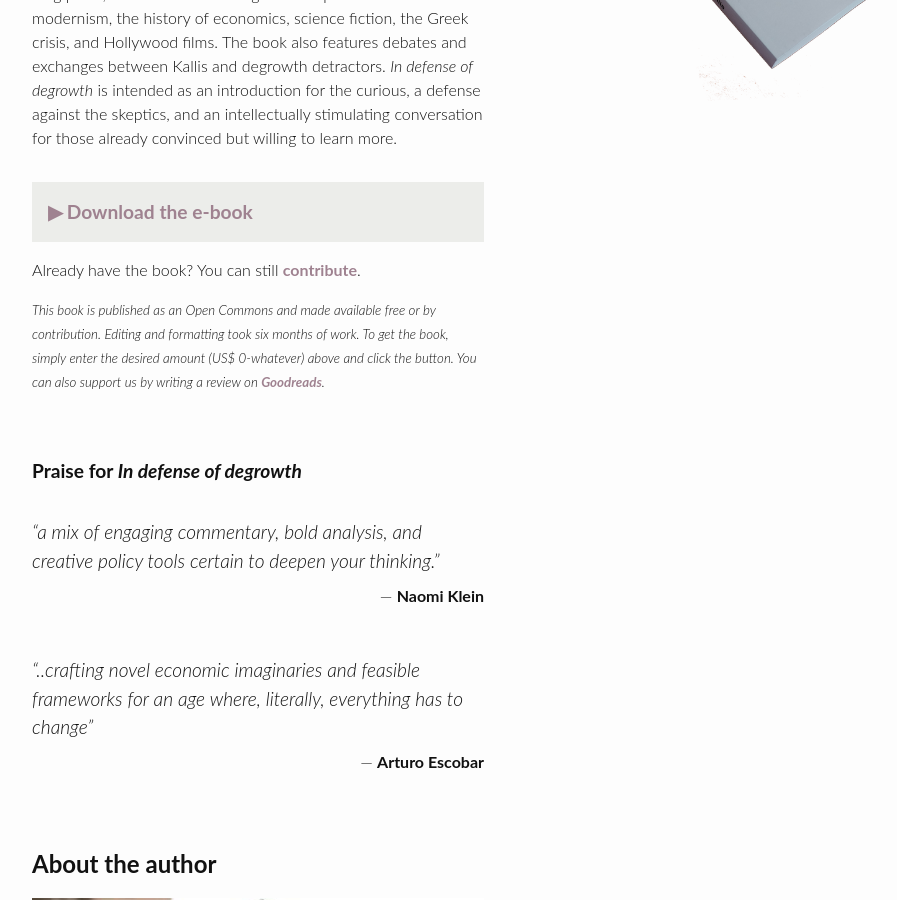
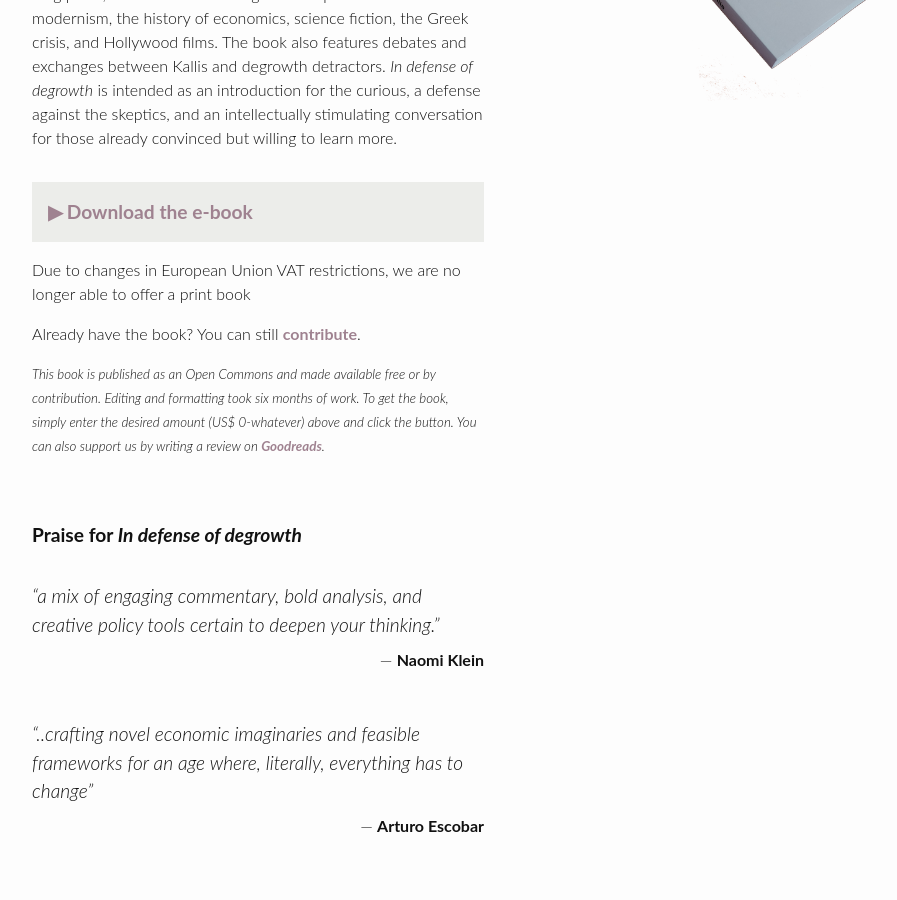
Before and after one commit to simonv3/indefenseofdegrowth, a Jekyll site: the page built from index.html, in a window 1280 px wide and 900 px high, scrolled down 473 px. Shown: the whole window, without its empty margins (156-1053 px from the left). Built offline with Jekyll 4.4.1, drawn with Linux system fonts in a browser that asks for light colours; nearby versions of some CDN libraries.

Commit message:
Add disclaimer on EU VAT

```diff
--- a/index.html
+++ b/index.html
@@ -23,6 +23,10 @@ layout: default
     </a>
 
     {% include download-book.html %}
+
+    <p class="already-own">
+      Due to changes in European Union VAT restrictions, we are no longer able to offer a print book
+    </p>
 
     <p class="already-own">
       Already have the book? You can still <a href="/contribute/" title="contribute">contribute</a>.
```
